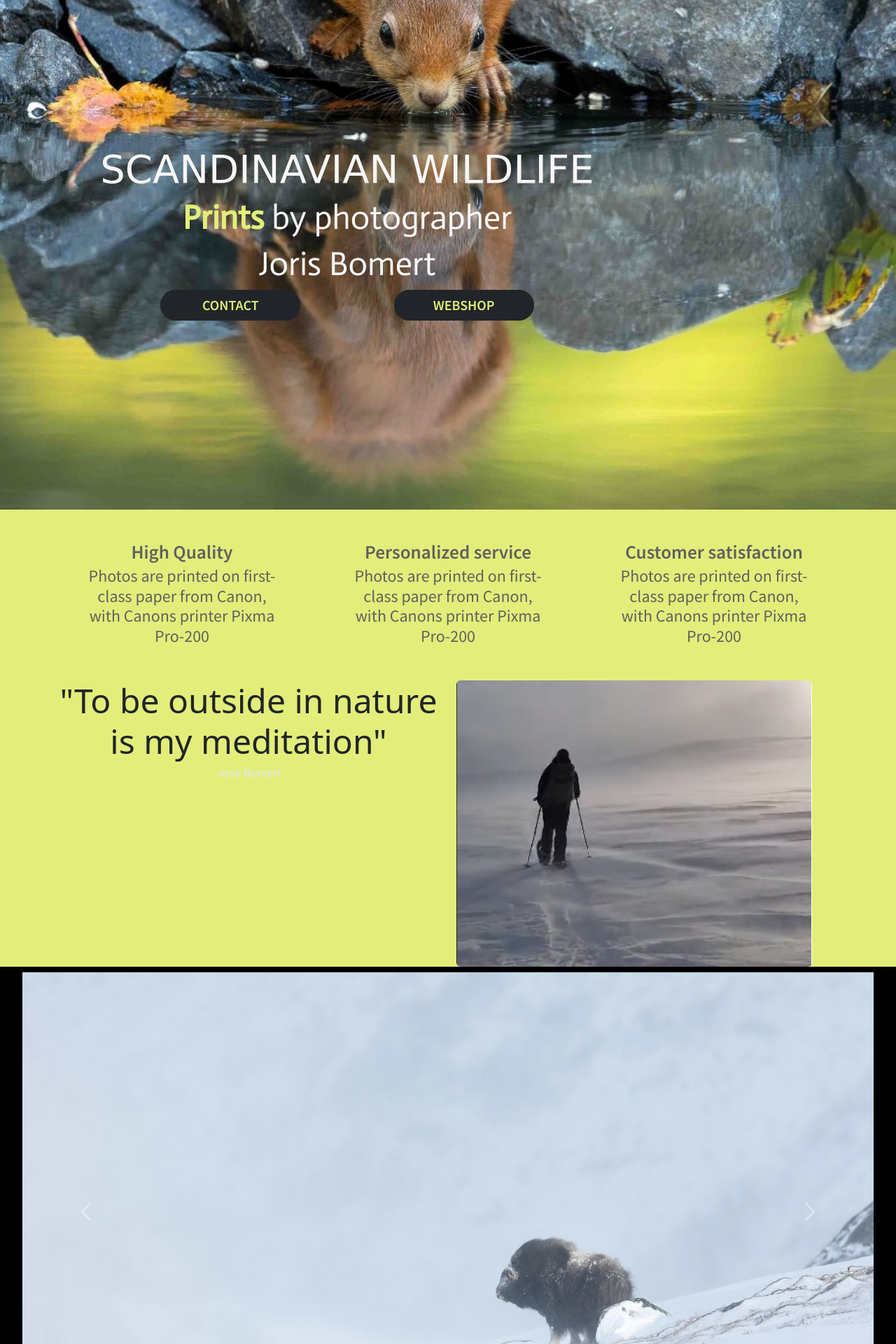
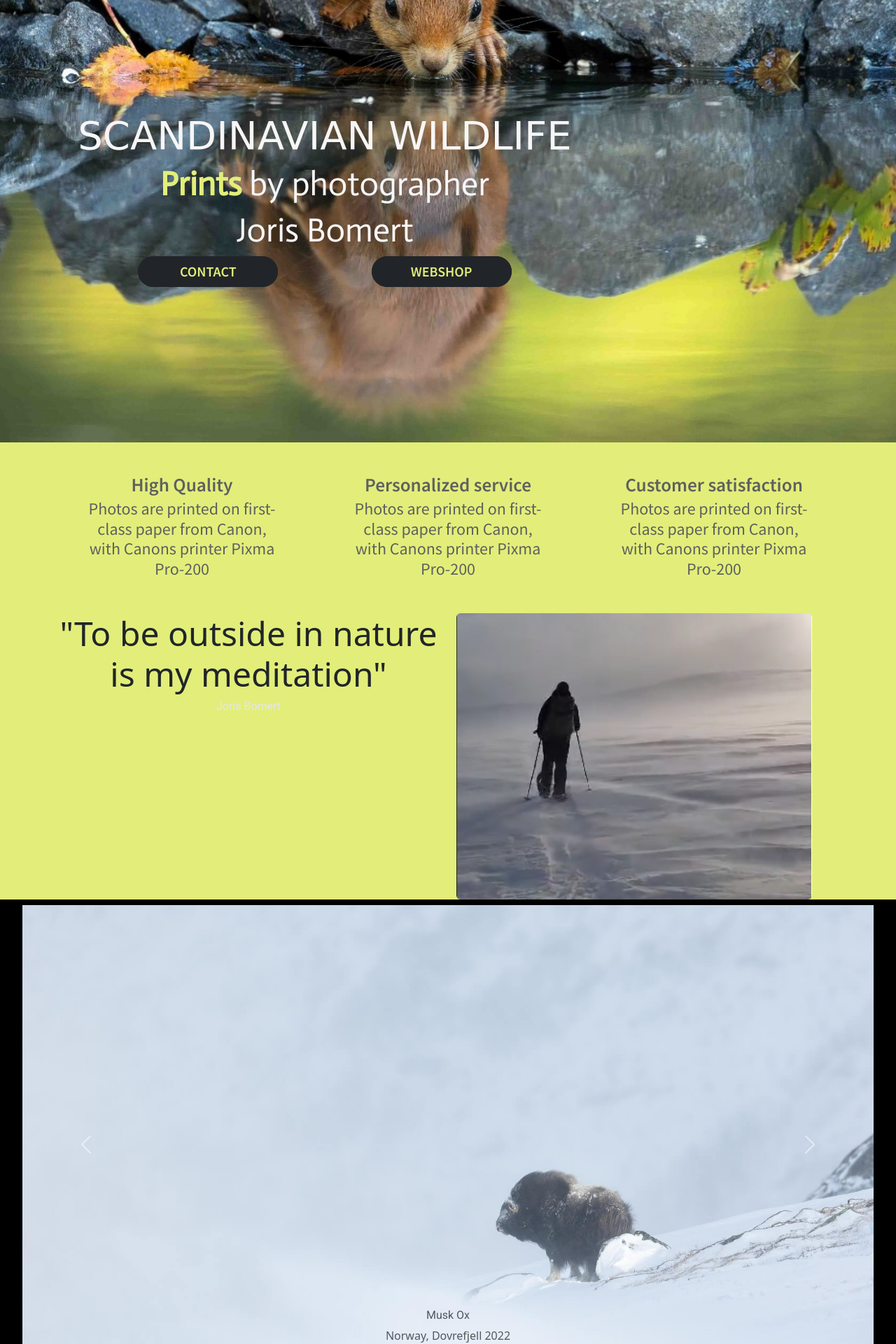
Before and after one commit to CamilCar/jb-wildlife-photos, a Django app: page / in a window 1280 px wide. Shown: the part 440-2360 px from the top of the page at 70% size. Run offline with Django 3.2, Linux system fonts and the light colour scheme; some libraries are stand-ins or nearby versions; some web fonts are replaced.

Commit message:
Import and setup hero images for all sections

```diff
--- a/home/templates/about/about.html
+++ b/home/templates/about/about.html
@@ -1,7 +1,7 @@
 {% extends "base.html" %}
 {% load static %}
 {% block content %}
-    <div class="hero-image"  style="height: 46em;">
+    <div class="about-hero hero-image-sizing">
         {% include 'includes/mobile-nav.html' %}
         <div class="hero-text">{% include 'includes/main-nav.html' %}</div>
     </div>
@@ -11,6 +11,7 @@
             <span>ABOUT</span>
             <div id="line-2"></div>
         </div>
+        <a class="webshop-link" href="{% url 'webshop' %}"><i class="fa-regular fa-image"></i> Webshop</a>
         <div class="page-text text-center">
             <div class="text-container">
                 <div class ="page-p">
@@ -29,6 +30,5 @@
                 </div>
             </div>
         </div>
-        <a class="webshop-link" href="{% url 'webshop' %}"><i class="fa fa-arrow-left"style="color: #f0f2f5;"></i>Webshop</a>
     </div>
 {% endblock %}
--- a/home/templates/contact/contact.html
+++ b/home/templates/contact/contact.html
@@ -1,7 +1,7 @@
 {% extends "base.html" %}
 {% load static %}
 {% block content %}
-  <div class="hero-image"  style="height: 46em;">
+  <div class="contact-hero hero-image-sizing">
     {% include 'includes/mobile-nav.html' %}
     <div class="hero-text">{% include 'includes/main-nav.html' %}</div>
   </div>
@@ -11,6 +11,7 @@
       <span>CONTACT</span>
       <div id="line-2"></div>
     </div>
+    <a class="webshop-link" href="{% url 'webshop' %}"><i class="fa-regular fa-image"></i> Webshop</a>
     <div class="page-text text-center">
       <h5>
         <strong>Name:</strong> Joris Bomert
@@ -28,6 +29,5 @@
         To reduce spam, a phone number is not shared on this site. Please send an email and I will get back to you.
       </p>
     </div>
-    <a class="webshop-link" href="{% url 'webshop' %}"><i class="fa fa-arrow-left"style="color: #f0f2f5;"></i>Webshop</a>
   </div>
 {% endblock %}
--- a/home/templates/home/index.html
+++ b/home/templates/home/index.html
@@ -16,19 +16,20 @@
         </button>
         <div class="collapse navbar-collapse" id="navbarNavDropdown">
           <ul class="navbar-nav">
+            <li class="nav-item">
               <a class="nav-link" href="{% url 'contact' %}">Contact</a>
             </li>
             <li class="nav-item">
-            <a class="nav-link" href="{% url 'home' %}">Home</a>
+              <a class="nav-link" href="{% url 'webshop' %}">Webshop</a>
             </li>
             <li class="nav-item">
-            <a class="nav-link" href="">Prices</a>
+              <a class="nav-link" href="{% url 'pricing' %}">Pricing</a>
             </li>
             <li class="nav-item">
-            <a class="nav-link" href="">Delivery Info</a>
+              <a class="nav-link" href="{% url 'delivery' %}">Delivery Info</a>
             </li>
             <li class="nav-item">
-            <a class="nav-link" href="">About</a>
+              <a class="nav-link" href="{% url 'about' %}">About</a>
             </li>
             <li class="nav-item dropdown">
               <a role="button" data-bs-toggle="dropdown" aria-expanded="false">
@@ -63,7 +64,7 @@
     <div class="hero-text">
       <h1>SCANDINAVIAN WILDLIFE</h1>
       <h2>
-      <strong class="prints">Prints</strong> by photographer
+        <strong id="print-text">Prints</strong> by photographer
       </h2>
       <h2>Joris Bomert</h2>
       <div class="hero-nav">
@@ -128,37 +129,41 @@
       </div>
       <div class="carousel-inner">
         <div class="carousel-item active">
-        <img src="../../media/dovre.musk.ox.jpeg" class="d-block w-100" alt="...">
+          <img src="../../media/print_images/dovre.musk.ox.jpeg"
+               class="d-block w-100"
+               alt="Musk ox in winter">
           <div class="carousel-caption d-none d-md-block">
-          <h5>
-            First slide label
+            <h5 class="text-muted">
+              Musk Ox
             </h5>
-          <p>
-            Some representative placeholder content for the first slide.
+            <p class="text-muted">
+              Norway, Dovrefjell 2022
             </p>
           </div>
         </div>
         <div class="carousel-item">
-        <img src="../../media/wildlife.squirrel.index.jpeg"
+          <img src="../../media/print_images/wildlife.black-throated_loon.cs.jpg"
                class="d-block w-100"
-             alt="...">
+               alt="Black-throated loon in sunset">
           <div class="carousel-caption d-none d-md-block">
             <h5>
-            Second slide label
+              Black-throated Loon
             </h5>
             <p>
-            Some representative placeholder content for the second slide.
+              Sweden, Fyrväpplingen 2022
             </p>
           </div>
         </div>
         <div class="carousel-item">
-        <img src="..." class="d-block w-100" alt="...">
+          <img src="../../media/print_images/wildlife.golden_eagle.cs.jpg"
+               class="d-block w-100"
+               alt="Golden eagle in winter">
           <div class="carousel-caption d-none d-md-block">
             <h5>
-            Third slide label
+              Golden Eagle
             </h5>
             <p>
-            Some representative placeholder content for the third slide.
+              Sweden, Västmaland 2022
             </p>
           </div>
         </div>
--- a/home/templates/pricing/pricing.html
+++ b/home/templates/pricing/pricing.html
@@ -1,7 +1,7 @@
 {% extends "base.html" %}
 {% load static %}
 {% block content %}
-    <div class="hero-image"  style="height: 46em;">
+    <div class="pricing-hero hero-image-sizing">
         {% include 'includes/mobile-nav.html' %}
         <div class="hero-text">{% include 'includes/main-nav.html' %}</div>
     </div>
@@ -11,6 +11,7 @@
             <span>PRICING</span>
             <div id="line-2"></div>
         </div>
+        <a class="webshop-link" href="{% url 'webshop' %}"><i class="fa-regular fa-image"></i> Webshop</a>
         <div class="page-text text-center">
             <p class="page-p">
                 <p class="page-p">
@@ -28,6 +29,5 @@
                 </h5>
             </p>
         </div>
-        <a class="webshop-link" href="{% url 'webshop' %}"><i class="fa fa-arrow-left"style="color: #f0f2f5;"></i>Webshop</a>
     </div>
-{% endblock %}
+{% endblock content %}
--- a/static/css/base.css
+++ b/static/css/base.css
@@ -11,11 +11,36 @@ body {
     margin: 0;
     padding: 0;
 }
+/* Hero images */
 
 .hero-image {
-    background: url("../../media/wildlife.squirrel.index.jpeg") no-repeat center center;
+    background: url("../../media/hero_images/wildlife.squirrel.index.jpeg") no-repeat center center;
     background-size: cover;
-    height: 73em;
+    height: 67em;
+}
+
+.contact-hero {
+    background: url("../../media/hero_images/wildlife.eagle.hero.jpg")no-repeat center center;
+}
+
+.pricing-hero {
+    background: url("../../media/hero_images/wildlife.fox.hero.jpg")no-repeat center center;
+}
+
+.about-hero {
+    background: url("../../media/hero_images/wildlife.bear.hero.jpg")no-repeat center center;
+}
+
+.webshop-hero {
+    background: url("../../media/hero_images/wildlife.musk_ox.hero.jpg")no-repeat center center;
+}
+
+.delivery-hero {
+    background: url("../../media/hero_images/wildlife.bear.hero.jpg")no-repeat center center;
+}
+.hero-image-sizing {
+    background-size: cover;
+    height: 46em;
 }
 
 h1 {
@@ -32,14 +57,14 @@ h5{
     font-style: normal;
 }
 
-.prints {
+#print-text {
     color: #e2ee79;
     font-weight: bold;
 }
 .hero-text {
     font-family: 'Aboreto', cursive;
-    margin-top: 37em;
-    margin-left: 6em;
+    margin-top: 34em;
+    margin-left: 4em;
     font-size: 1rem;
     display: inline-block;
     color: #f7f6f6;
--- a/templates/base.html
+++ b/templates/base.html
@@ -40,7 +40,7 @@
     {% endblock content %}
     {% block newsletter %}
       <div class="newsletter-wrapper position-relative">
-        <img src="../../media/dovrefjell.jpeg"
+        <img src="../../media/hero_images/dovrefjell.jpeg"
              class="d-block w-100"
              style="height:29rem;
                     object-fit: cover"
--- a/templates/includes/mobile-nav.html
+++ b/templates/includes/mobile-nav.html
@@ -15,6 +15,9 @@
           <a class="nav-link" href="{% url 'contact' %}">Contact</a>
         </li>
         <li class="nav-item">
+          <a class="nav-link" href="{% url 'webshop' %}">Webshop</a>
+        </li>
+        <li class="nav-item">
           <a class="nav-link" href="{% url 'home' %}">Home</a>
         </li>
         <li class="nav-item">
@@ -24,7 +27,7 @@
           <a class="nav-link" href="{% url 'delivery' %}">Delivery Info</a>
         </li>
         <li class="nav-item">
-          <a class="nav-link" href="">About</a>
+          <a class="nav-link" href="{% url 'about' %}">About</a>
         </li>
         <li class="nav-item dropdown">
           <a role="button" data-bs-toggle="dropdown" aria-expanded="false">
--- a/webshop/templates/webshop/gallery.html
+++ b/webshop/templates/webshop/gallery.html
@@ -1,12 +1,12 @@
 {% extends "base.html" %}
 {% load static %}
 {% block content %}
-  <div class="hero-image"  style="height: 46em;">
+  <div class="webshop-hero hero-image-sizing">
     {% include 'includes/mobile-nav.html' %}
     <div class="hero-text">{% include 'includes/main-nav.html' %}</div>
   </div>
   <div class="page-wrapper">
-    <div id="line"></div>
+    <div id="line-3"></div>
     <div class="page-title text-center">
       <span>WEBSHOP</span>
       <div id="line-2"></div>
```
Also changed, not shown: home/templates/delivery_info/delivery.html (+7 -5 lines), media/hero_images/dovrefjell.jpeg (renamed from media/dovrefjell.jpeg), media/hero_images/wildlife.bear.hero.jpg (added), media/hero_images/wildlife.eagle.hero.jpg (added), media/hero_images/wildlife.fox.hero.jpg (added), media/hero_images/wildlife.musk_ox.hero.jpg (added), media/hero_images/wildlife.squirrel.index.jpeg (renamed from media/wildlife.squirrel.index.jpeg), media/print_images/wildlife.black-throated_loon.cs.jpg (added), media/print_images/wildlife.golden_eagle.cs.jpg (added). Lines whose indentation alone changed are shown as unchanged.
